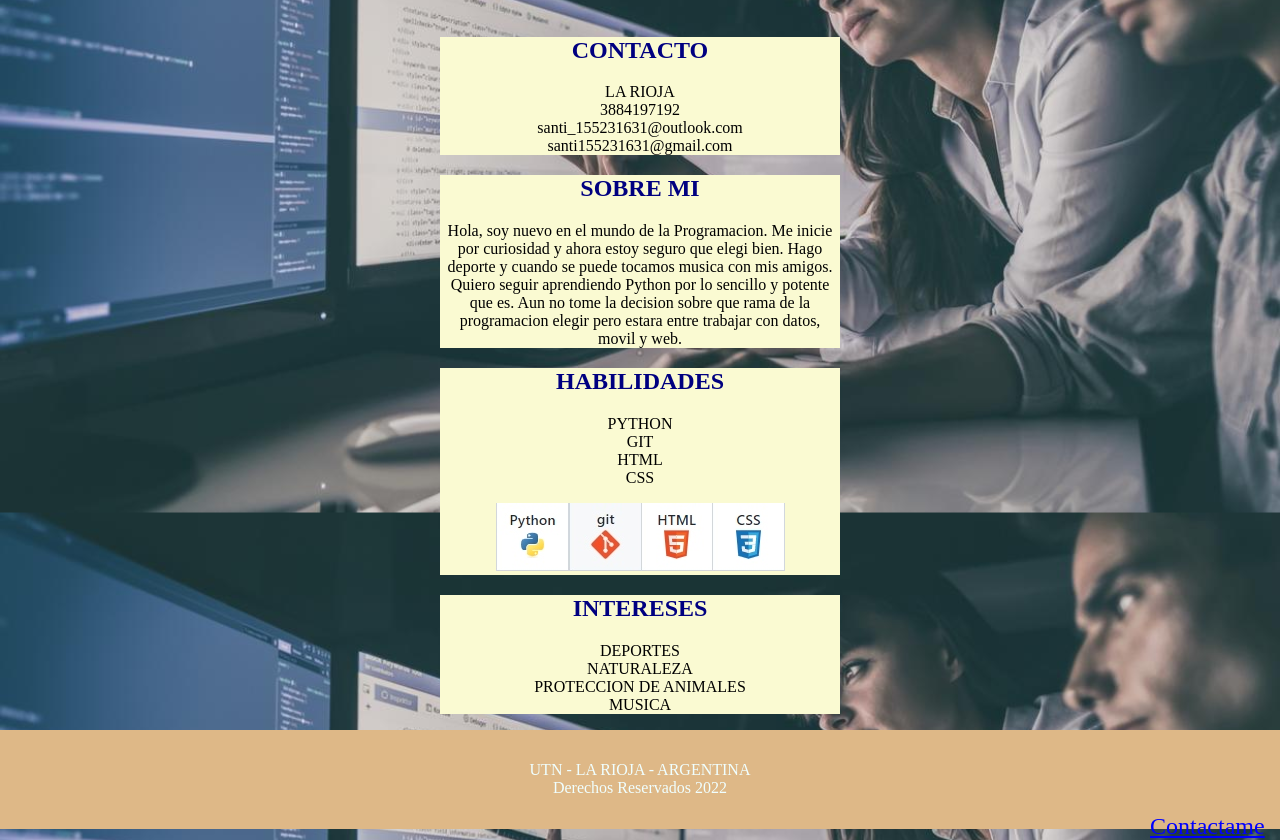
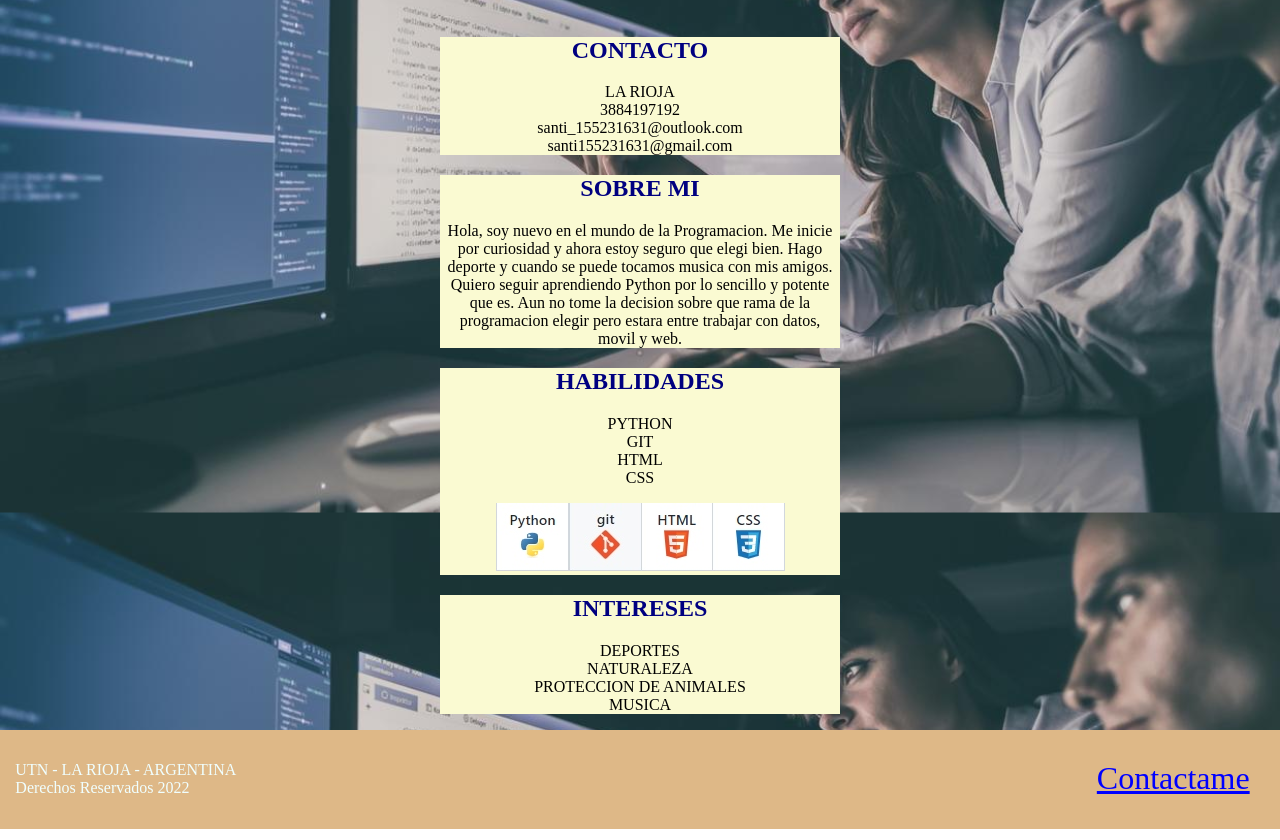
Before and after one commit to santiago9779/lab_cv, a plain HTML site: page index.html in a window 1280 px wide. Shown: the part 208-1048 px from the top of the page. Drawn offline with Linux system fonts and the light colour scheme.

Commit message:
Se Edito Proyecto

```diff
--- a/index.html
+++ b/index.html
@@ -61,6 +61,9 @@
     </section>
 
     <footer>
+
+        <a href="mailto:santi_155231631@hotmail.com"> Contactame </a>
+
         <section>
             <p>
                 UTN - LA RIOJA - ARGENTINA <br>
@@ -68,9 +71,6 @@
             </p>
         </section>
 
-
-        <a href="mailto:santi_155231631@hotmail.com"> Contactame </a>
-
     </footer>
 
 
--- a/style.css
+++ b/style.css
@@ -42,20 +42,16 @@ footer {
     padding: 1.2%;
     color: azure;
 }
-footer a {
-    color: blue;
-    font-size: 1.5rem;
-    float: right;
+
+footer section {
+    margin: 0;
+    text-align: left;
 }
 
-/*footer p {
-    margin: 0 auto;
-    padding: 0 auto;
-    text-align: left;
+footer a {
+    margin: 0;
+    padding: 1.2%;
+    color: blue;
+    float: right;
+    font-size: 2rem;
 }
-*/
-footer section {
-    margin: 0;
-    padding: 0;
-    text-align: center;
-}
```
